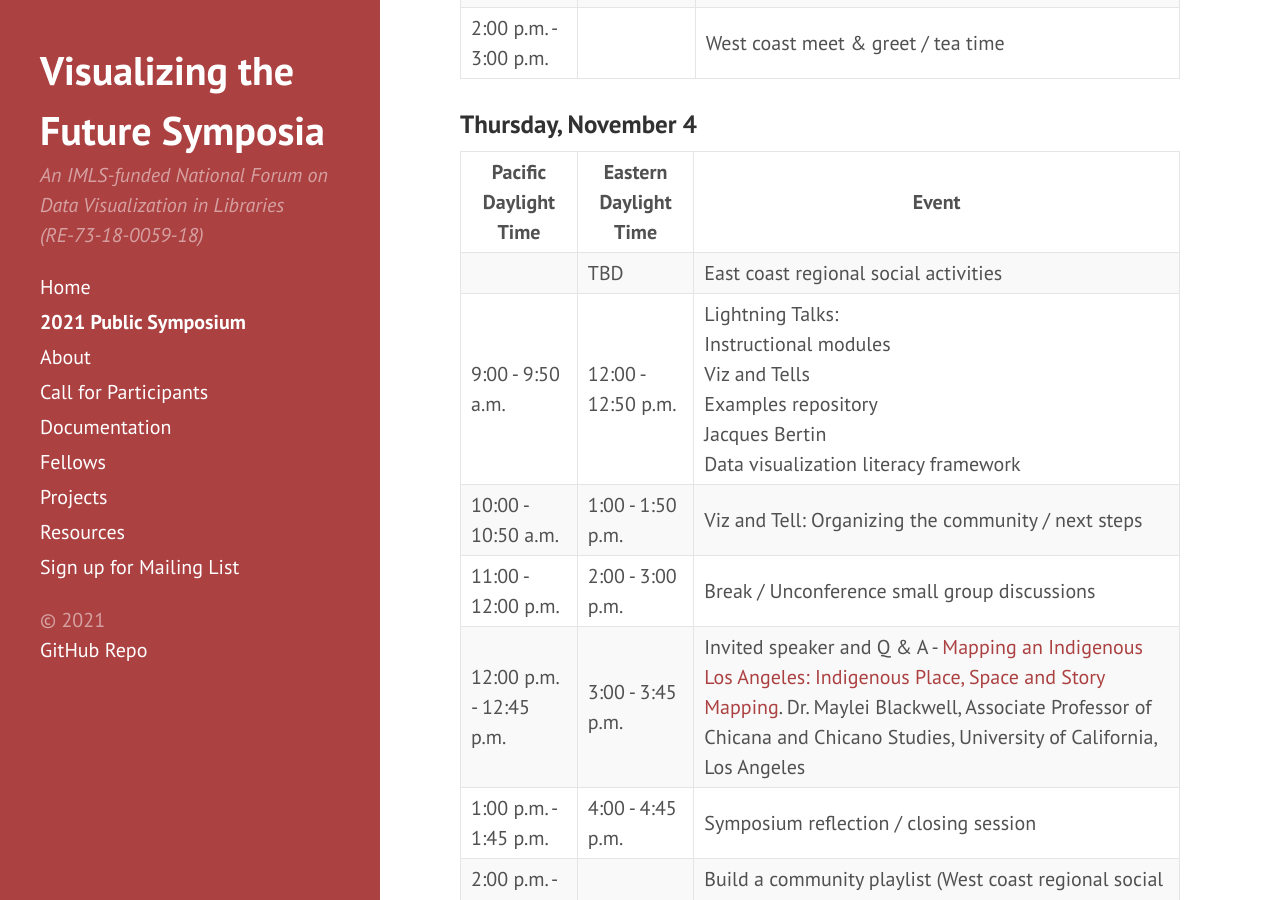
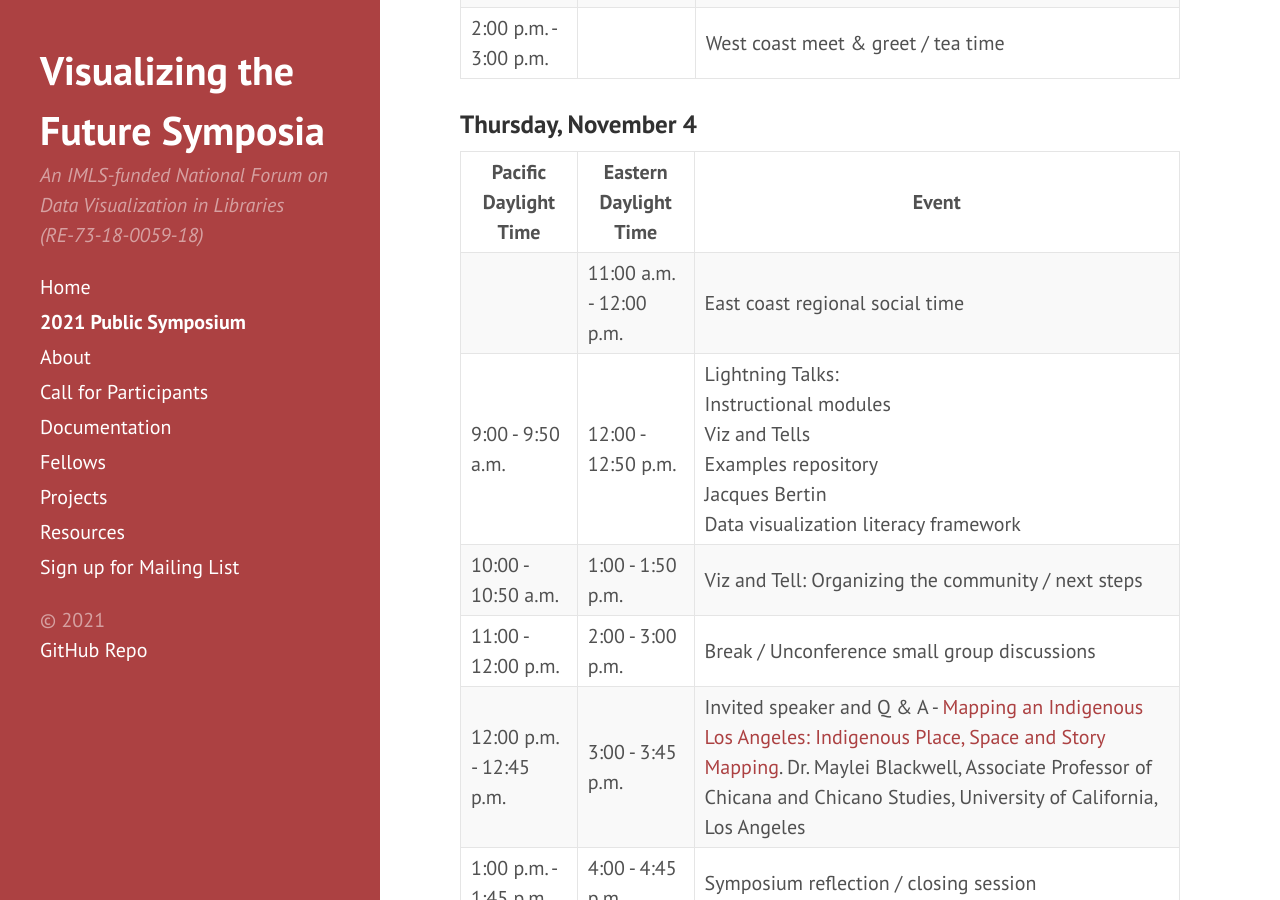
Before and after one commit to visualizingthefuture/visualizingthefuture.github.io, a Jekyll site: the page built from symposium.md, in a window 1280 px wide and 900 px high, scrolled down 1607 px. Built offline with Jekyll 4.4.1, drawn with Linux system fonts in a browser that asks for light colours.

Commit message:
Update symposium.md

```diff
--- a/symposium.md
+++ b/symposium.md
@@ -39,7 +39,7 @@ We encourage you to join us on the [VTF Slack space](https://vizandtell.slack.co
 
 | Pacific Daylight Time | Eastern Daylight Time | Event |
 | ----- | ----- | ----- |
-|  | TBD | East coast regional social activities |
+|  | 11:00 a.m. - 12:00 p.m. | East coast regional social time |
 | 9:00 - 9:50 a.m. | 12:00 - 12:50 p.m. | Lightning Talks:<br />Instructional modules<br />Viz and Tells<br />Examples repository<br />Jacques Bertin<br />Data visualization literacy framework|
 | 10:00 - 10:50 a.m. | 1:00 - 1:50 p.m. | Viz and Tell: Organizing the community / next steps |
 | 11:00 - 12:00 p.m. | 2:00 - 3:00 p.m. | Break / Unconference small group discussions |
```
